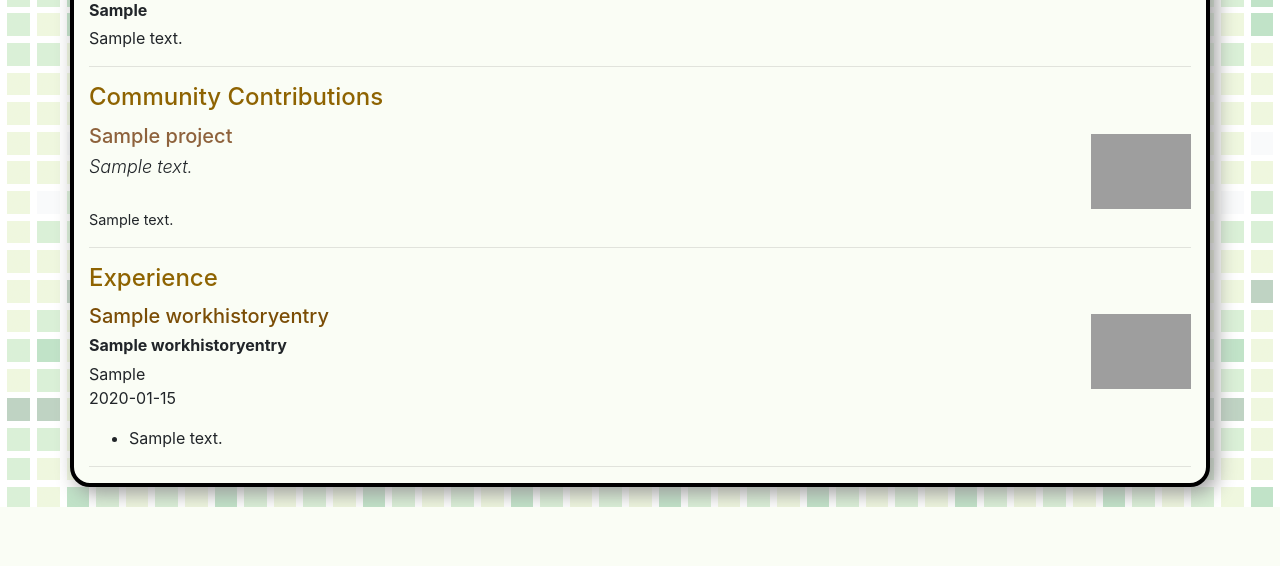
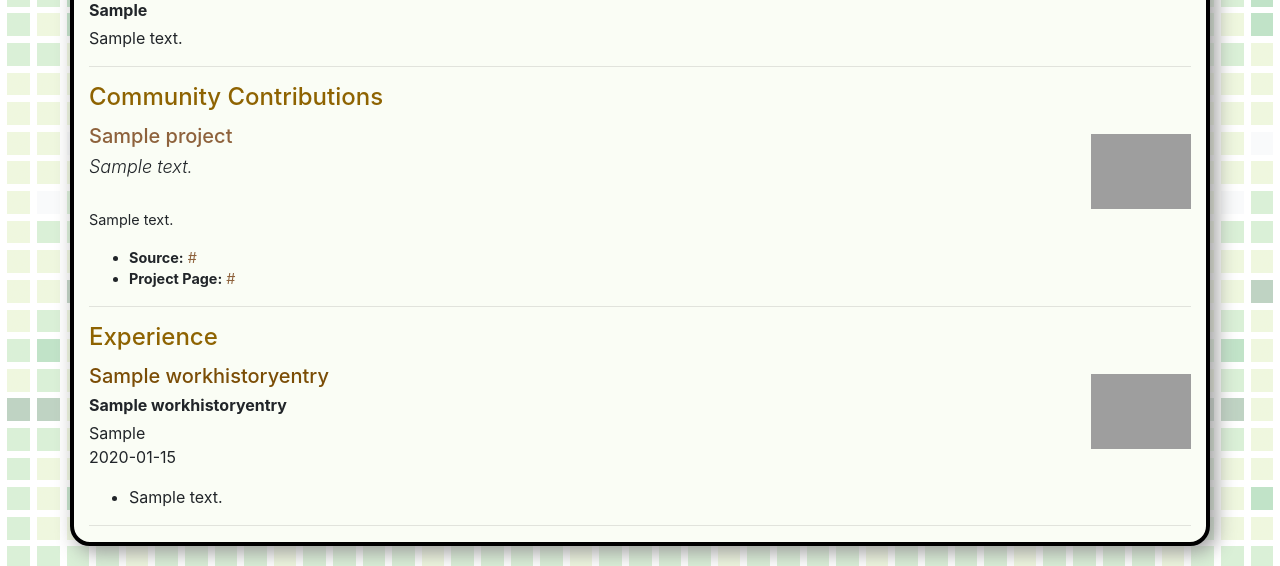
Before and after one commit to ben174/bugben, a Django app: page / in a window 1280 px wide. Shown: the part 615-1181 px from the top of the page. Before the commit the page ends 1122 px from the top, so only its background shows below. Run offline with Django 3.2, Linux system fonts and the light colour scheme; tables that the repository leaves empty hold one stand-in row (values such as "Sample post"); parts of the project's set-up code (start-up, migrations or seed data) failed here and were passed over; some libraries are stand-ins or nearby versions; grey boxes are pictures that could not be loaded.

Commit message:
add project links

```diff
--- a/templates/resume.html
+++ b/templates/resume.html
@@ -131,6 +131,10 @@ h6 {
       </div>
     <div class="details">
       <p>{{ project.long_description|text_to_html }}</p>
+      <ul>
+        <li><b>Source:</b> <a href="{{ project.src_url }}">{{ project.src_url }}</a></li>
+        <li><b>Project Page:</b> <a href="{{ project.deployment_url }}">{{ project.deployment_url }}</a></li>
+      </ul>
     </div>
     {% endfor %}
 
```
